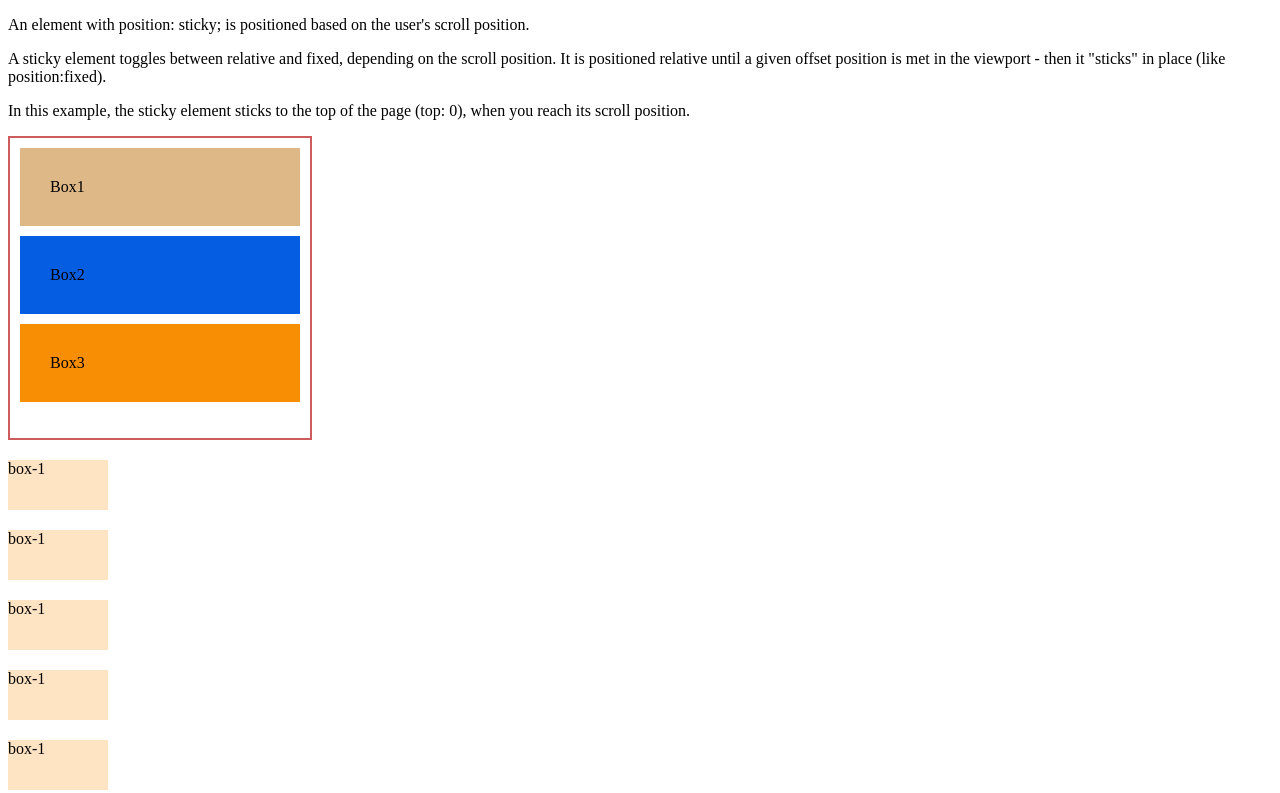
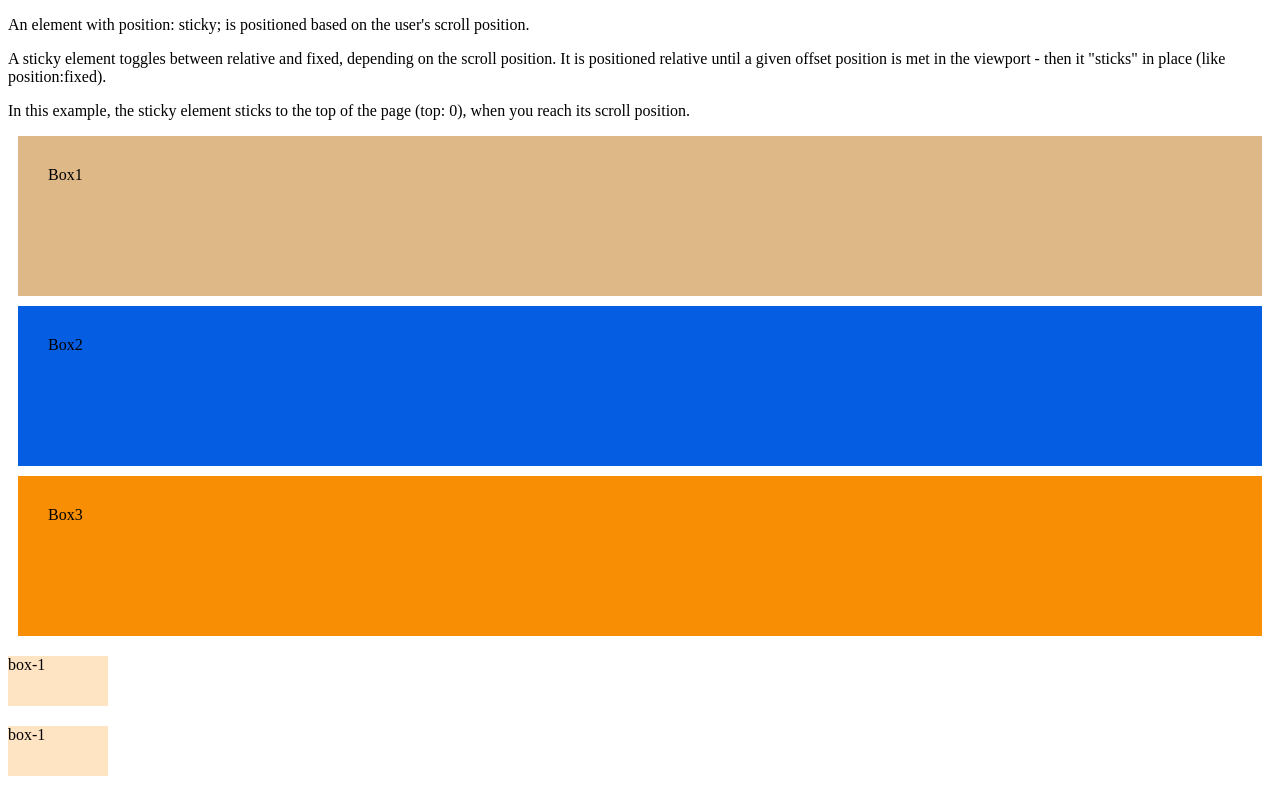
Before and after one commit to mkmasudrana806/CSS, a plain HTML site: page position, Z-index/sticky.html in a window 1280 px wide. Shown: the top 793 px of the page. Drawn offline with Linux system fonts and the light colour scheme.

```diff
--- a/position, Z-index/sticky.html
+++ b/position, Z-index/sticky.html
@@ -5,12 +5,8 @@
     <meta name="viewport" content="width=device-width, initial-scale=1.0" />
     <title>Sticky Position</title>
     <style>
-      .parent {
-        width: 300px;
-        height: 300px;
-        border: 2px solid indianred;
-      }
       .sticky {
+        height: 100px;
         margin-bottom: 10px;
         padding: 30px;
         margin: 10px;
@@ -51,11 +47,13 @@
       In this example, the sticky element sticks to the top of the page (top:
       0), when you reach its scroll position.
     </p>
-    <div class="parent">
+    <!-- main part  -->
+    <div>
       <div class="sticky box1">Box1</div>
       <div class="sticky box2">Box2</div>
       <div class="sticky box3">Box3</div>
     </div>
+    <!-- nicher box just emni scrool hoar jonno div dici  -->
     <div class="box">box-1</div>
     <div class="box">box-1</div>
     <div class="box">box-1</div>
```
Also changed, not shown: sass/sassNotes.js (added, +153 -0 lines).
